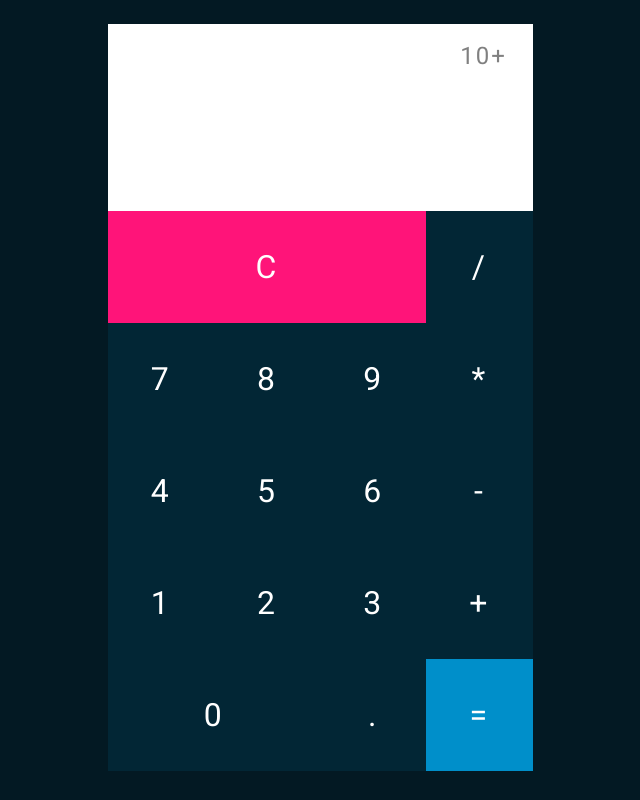
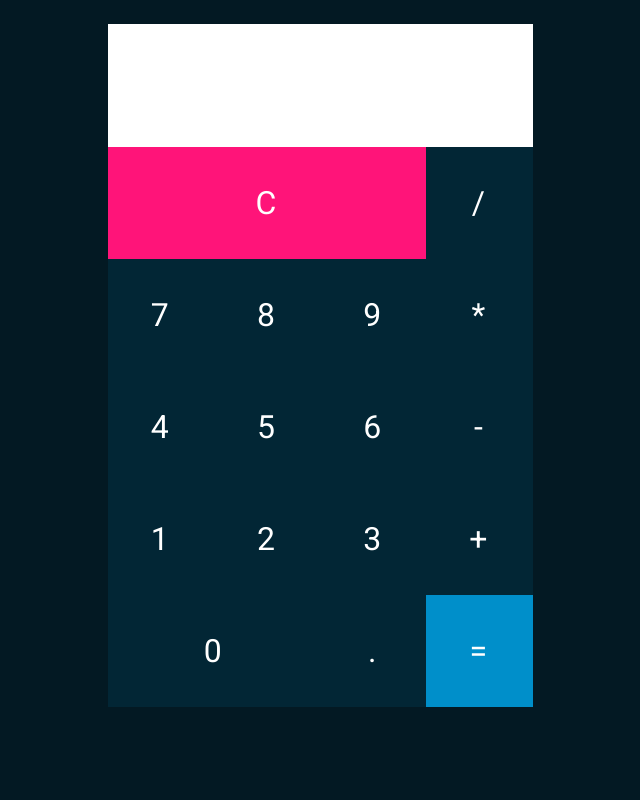
Before and after one commit to mfortunat0/javascript-calculator, a plain HTML site: page index.html in a window 1280 px wide. Shown: the whole page, without its empty margins (320-960 px from the left). Drawn offline with Linux system fonts and the light colour scheme.

Commit message:
import js file, change input to type text

```diff
--- a/index.html
+++ b/index.html
@@ -10,8 +10,7 @@
 
 <body>
     <div class="container">
-        <p class="preview">10+</p>
-        <input type="number">
+        <input type="text" autofocus>
         <button class="widthLarge clear">C</button>
         <button>/</button>
         <button>7</button>
@@ -30,6 +29,7 @@
         <button>.</button>
         <button class="equal">=</button>
     </div>
+    <script src="index.js"></script>
 </body>
 
 </html>
```
